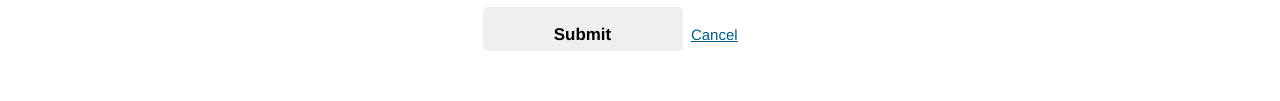
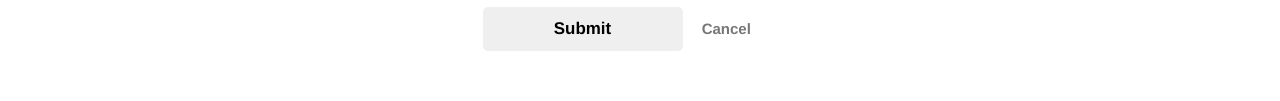
Before and after one commit to klamping/Responsive-Starter-Kit, a plain HTML site: page layout-form.html in a window 1280 px wide. Shown: the part 1451-1552 px from the top of the page. Drawn offline with Linux system fonts and the light colour scheme.

Commit message:
formatting updates; added more button types

```diff
--- a/assets/styles/common.css
+++ b/assets/styles/common.css
@@ -3,7 +3,11 @@
    Responsive Starter Kit
    Common (common.css)
 
-   Contents:
+   Note: All visual styles can
+   be overwritten, deleted, or
+   moved to theme as needed.
+
+   Table of Contents:
    -----------------------------
    + Basics
    + Colored Buttons
@@ -15,7 +19,7 @@
 
 
 /* Basics
------------------------ */
+-------------------------------- */
 
 body {
       font: 1em/1.4 Helvetica, Arial, sans-serif;
@@ -71,6 +75,7 @@ input[type=checkbox] {
 }
 
 /* HTML5 placeholder attribute (don't combine into a group selector) */
+
 ::-webkit-input-placeholder {
     color: #aaa; /* WebKit browsers */
 }
@@ -87,7 +92,10 @@ input[type=checkbox] {
     color: #aaa; /* Internet Explorer 10+ */
 }
 
-/* IE 10 Snap Mode Viewport Setting - http://timkadlec.com/2012/10/ie10-snap-mode-and-responsive-design/ */
+/* IE 10 Snap Mode Viewport Setting
+   http://timkadlec.com/2012/10/ie10-snap-mode-and-responsive-design/
+*/
+
 @media screen and (max-width: 400px) {
     @-ms-viewport {
         width: device-width;
@@ -205,7 +213,7 @@ tr:nth-child(even) td {
 
 
 /* Colored Buttons
------------------------------- */
+-------------------------------- */
 
 .btn {
     position: relative;
@@ -320,9 +328,34 @@ tr:nth-child(even) td {
     width: 100%;
 }
 
+input[type=submit] {
+    padding-top: 0;
+    margin-right: 15px;
+    cursor: pointer;
+}
+
+.btn-cancel {
+    font-weight: bold;
+    text-align: center;
+    display: block;
+    padding: 11px 20px;
+    border: 1px solid #bbb;
+    color: #777;
+    text-decoration: none;
+}
+
+@media all and (min-width: 43.75em) {
+    .btn-cancel {
+        text-align: left;
+        display: inline-block;
+        padding: 0;
+        border: 0;
+    }
+}
+
 
 /* Non-semantic Helpers
-------------------------------- */
+-------------------------------- */
 
 .uppercase {
     text-transform: uppercase;
@@ -393,7 +426,10 @@ tr:nth-child(even) td {
     clear: both;
 }
 
-/* micro clearfix: http://nicolasgallagher.com/micro-clearfix-hack/ */
+/* micro clearfix
+   http://nicolasgallagher.com/micro-clearfix-hack/
+*/
+
 .clearfix:after, .cf:after, .grid:after, .box:after {
     content: "";
     display: table;
@@ -401,6 +437,7 @@ tr:nth-child(even) td {
 }
 
 /* accessibility, print, image replacement */
+
 .visually-hidden, .screen-reader-text, .wai, .ir {
     position: absolute;
     left: -999em;
@@ -414,7 +451,7 @@ tr:nth-child(even) td {
 
 
 /* Simple Grids
-------------------------------------- */
+-------------------------------- */
 
 @media all and (min-width: 43.75em) {
 
@@ -480,9 +517,12 @@ tr:nth-child(even) td {
 
 
 /* Plugin Themes (overrides)
----------------------------------- */
+-------------------------------- */
 
-/* Fancybox Responsive Modal - http://fancyapps.com/fancybox/ */
+/* Fancybox Responsive Modal
+   http://fancyapps.com/fancybox/
+*/
+
 .fancybox-skin {
     padding: 40px 40px 25px !important;
 }
@@ -503,7 +543,10 @@ tr:nth-child(even) td {
     left: -18px;
 }
 
-/* FitVids Responsive Videos - https://github.com/davatron5000/FitVids.js */
+/* FitVids Responsive Videos
+   https://github.com/davatron5000/FitVids.js
+*/
+
 .flexible-video {
     margin-bottom: 20px;
 }
```
